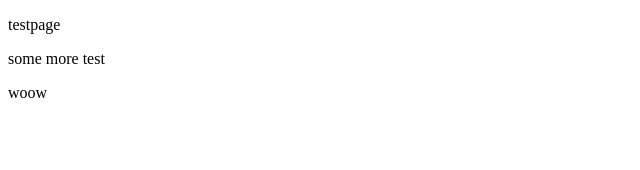
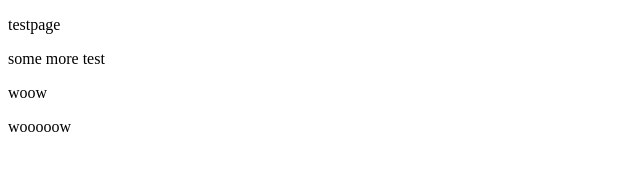
Before and after one commit to ilijanovic/Website, a plain HTML site: page index.html in a window 1280 px wide. Shown: the full height of the page, 0-640 px from the left. Drawn offline with Linux system fonts and the light colour scheme.

Commit message:
Update index.html

```diff
--- a/index.html
+++ b/index.html
@@ -11,6 +11,7 @@
     <p>testpage</p>
     <p>some more test</p>
     <p>woow</p>
+    <p>wooooow</p
 </body>
 
 </html>
```
